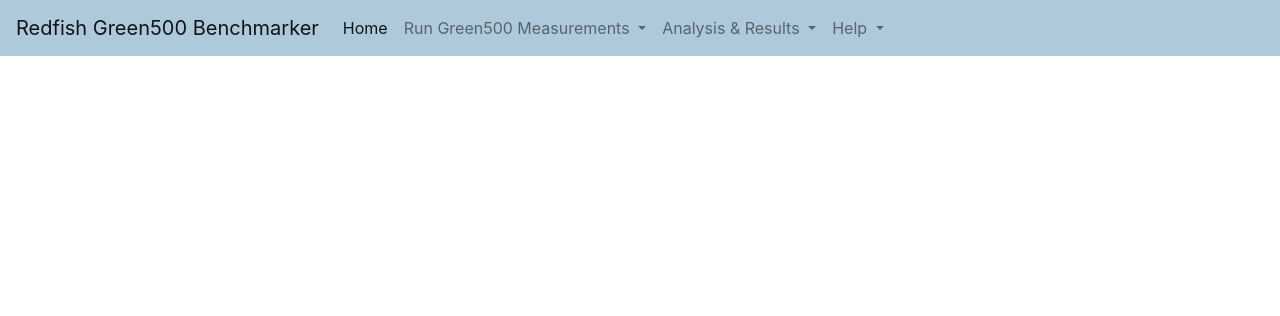
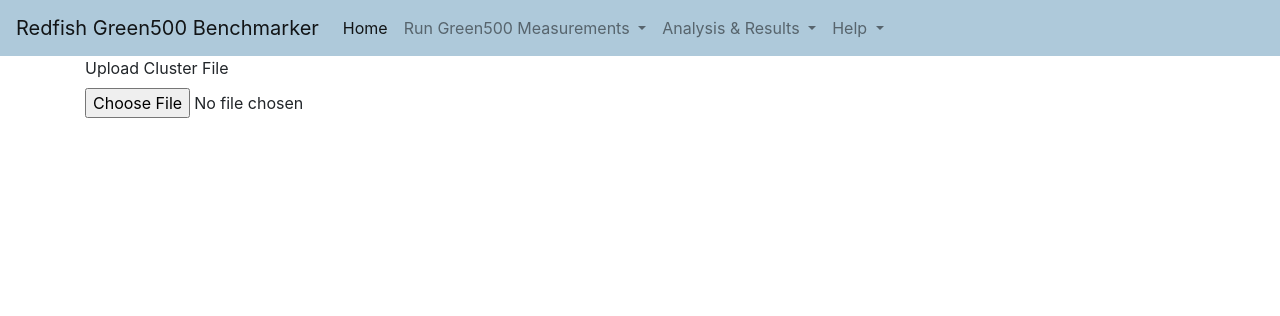
Before and after one commit to doubleope/RGB-GUI, a Flask app: page /level1 in a window 1280 px wide. Shown: the top 316 px of the page. Run offline with Flask 2, Linux system fonts and the light colour scheme; some libraries are stand-ins or nearby versions.

Commit message:
form edit

```diff
--- a/templates/level1.html
+++ b/templates/level1.html
@@ -1,5 +1,16 @@
 {% include "header.html" %}
 
-    <div class = "container"></div>
+    <div class = "container">
+        <div class = "row">
+            <div class = "col-6"
+                <form>
+                        <div class="form-group">
+                        <label for="Upload ">Upload Cluster File</label>
+                        <input type="file" class="form-control-file" id="exampleFormControlFile1">
+                        </div>
+                </form>
+            </div>
+        </div>
+    </div>
 
 {% include "footer.html" %}
```
